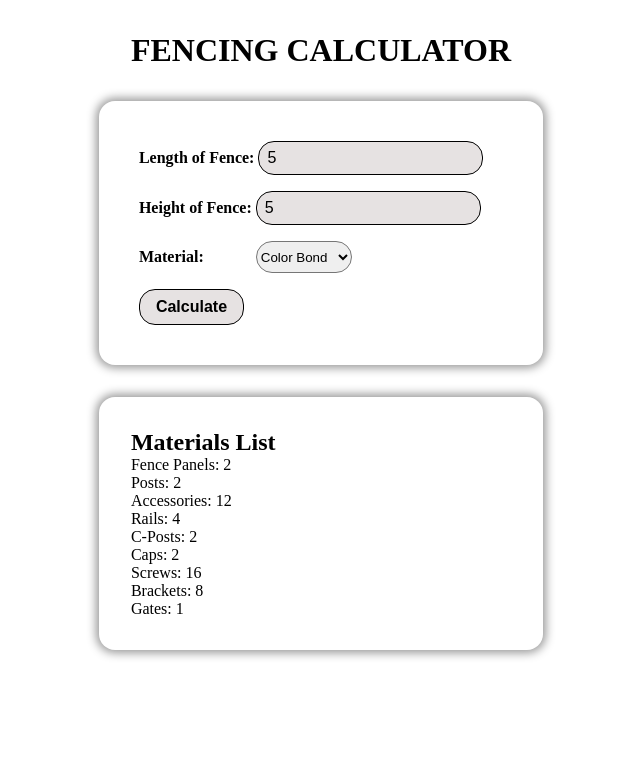
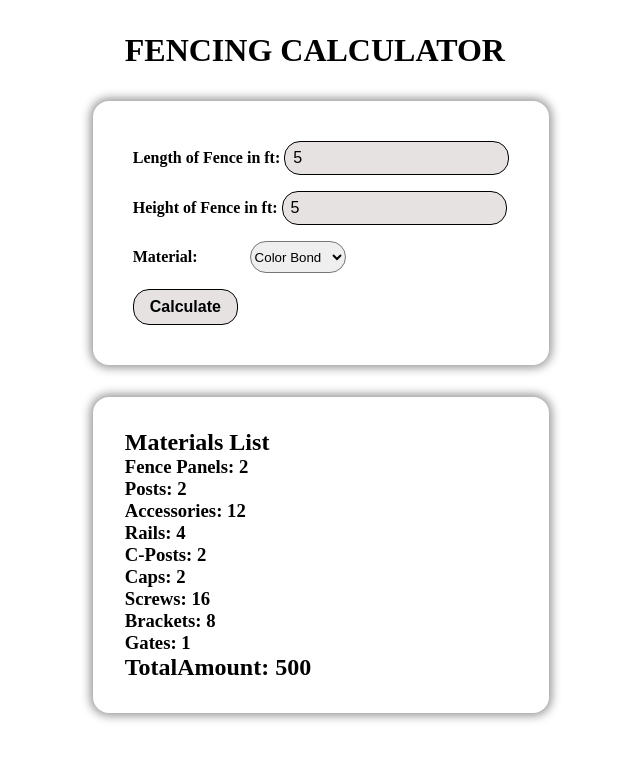
Before and after one commit to wbkhalid/Fenceing-Calculator, a plain HTML site: page index.html in a window 1280 px wide. Both pictures are taken after typing "5", "5" into the empty fields and a click on the button "Calculate". Shown: the whole page, without its empty margins (319-959 px from the left). Drawn offline with Linux system fonts and the light colour scheme.

Commit message:
fencing calculator designing

```diff
--- a/index.html
+++ b/index.html
@@ -10,24 +10,28 @@
 
       <form class="container">
         <div class="input_container">
-          <label for="length" class="label_heading">Length of Fence:</label>
+          <label for="length" class="label_heading">Length of Fence in ft:</label>
           <input
             type="number"
             id="length"
             name="length"
             required
             class="input"
+            placeholder="lenght of fence in ft"
+
           />
         </div>
 
         <div class="input_container">
-          <label for="height" class="label_heading">Height of Fence:</label>
+          <label for="height" class="label_heading">Height of Fence in ft:</label>
           <input
             type="number"
             id="height"
             name="height"
             required
             class="input"
+            placeholder="Length of fence in ft"
+
           />
         </div>
         <div class="input_container">
@@ -45,6 +49,7 @@
         />
       </form>
 
+
       <div id="output" class="container container_2"></div>
     </div>
 
--- a/index.js
+++ b/index.js
@@ -1,4 +1,3 @@
-
 const panelWidthColorBond = 3;
 const postSpacingColorBond = 6;
 const panelWidthPool = 4;
@@ -12,8 +11,6 @@ const screwCount = 8;
 const bracketCount = 4;
 const gateCount = 1;
 
-
-
 function fencingCalculator(length, height, material) {
   let fencePanels,
     posts,
@@ -23,17 +20,18 @@ function fencingCalculator(length, height, material) {
     caps,
     screws,
     brackets,
-    gates;
-
-
+    gates,
+    totalAmount;
 
   if (material === 'color bond') {
+    totalAmount= length*height*20
     fencePanels = Math.ceil(length / panelWidthColorBond);
-    posts = Math.ceil((length / postSpacingColorBond)+1);
+    posts = Math.ceil(length / postSpacingColorBond + 1);
     rails = fencePanels * railCount;
     screws = fencePanels * screwCount;
     brackets = fencePanels * bracketCount;
   } else if (material === 'pool') {
+    totalAmount= length*height*25
     fencePanels = Math.ceil(length / panelWidthPool);
     posts = Math.ceil(length / postSpacingPool);
     rails = fencePanels * railCount;
@@ -59,6 +57,7 @@ function fencingCalculator(length, height, material) {
     screws,
     brackets,
     gates,
+    totalAmount
   };
 }
 
@@ -70,16 +69,17 @@ function calculateMaterials() {
 
   let output = '';
   output += `<h2>Materials List</h2>`;
-  output += `<p>Fence Panels: ${materialsList.fencePanels} </p>`;
-  output += `<p>Posts:  ${materialsList.posts} </p>`;
-  output += `<p>Accessories:  ${ materialsList.accessories } </p>`;
-  output += `<p>Rails:  ${ materialsList.rails }</p>`;
-  output += `<p>C-Posts:  ${ materialsList.cPosts } </p>`;
-  output += `<p>Caps:  ${ materialsList.caps } </p>`;
-  output += `<p>Screws:  ${materialsList.screws } </p>`;
-  output += `<p>Brackets:  ${ materialsList.brackets } </p>`;
-  output += `<p>Gates:  ${ materialsList.gates } </p>`;
-  document.getElementById("output").style.display = "block";
+  output += `<h3>Fence Panels: ${materialsList.fencePanels} </h3>`;
+  output += `<h3>Posts:  ${materialsList.posts} </h3>`;
+  output += `<h3>Accessories:  ${materialsList.accessories} </h3>`;
+  output += `<h3>Rails:  ${materialsList.rails}</h3>`;
+  output += `<h3>C-Posts:  ${materialsList.cPosts} </h3>`;
+  output += `<h3>Caps:  ${materialsList.caps} </h3>`;
+  output += `<h3>Screws:  ${materialsList.screws} </h3>`;
+  output += `<h3>Brackets:  ${materialsList.brackets} </h3>`;
+  output += `<h3>Gates:  ${materialsList.gates} </h3>`;
+  output += `<h2>TotalAmount:  ${materialsList.totalAmount} </h2>`;
+  document.getElementById('output').style.display = 'block';
   let outputDiv = document.getElementById('output');
   outputDiv.innerHTML = output;
 }
```
